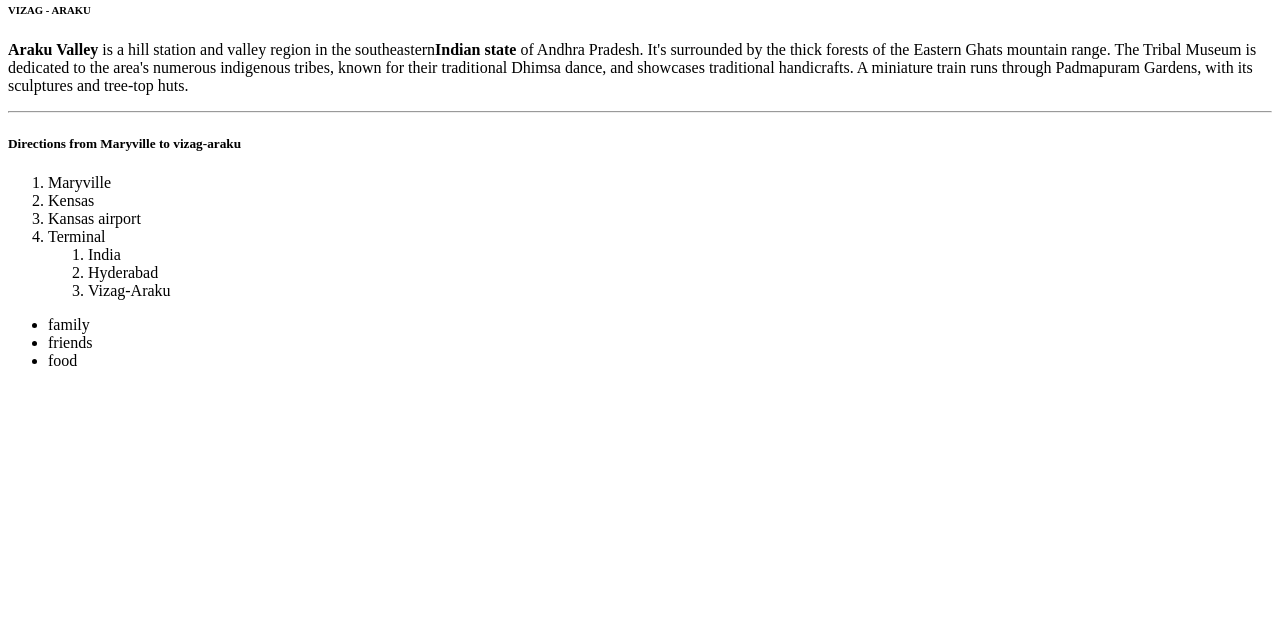
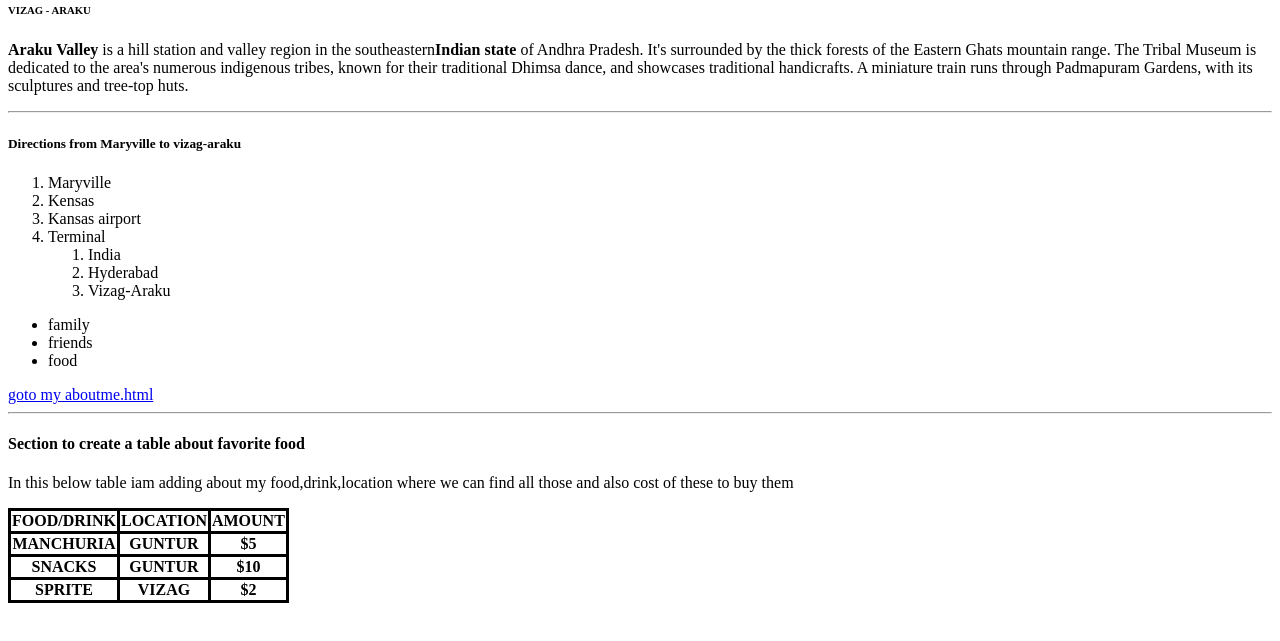
Before and after one commit to 44-563-WebApps-F21/webapps-f21-assignment-3-GantaRadhika, a plain HTML site: page index.html in a window 1280 px wide. Shown: the part 79-720 px from the top of the page. Drawn offline with Linux system fonts and the light colour scheme.

Commit message:
Added index file

```diff
--- a/index.html
+++ b/index.html
@@ -36,6 +36,35 @@
            <li>friends</li>
            <li>food</li>
        </ul>
+       <a href="aboutme.html">goto my aboutme.html</a>
+       <hr>
+       <h4>
+           Section to create a table about favorite food
+       </h4>
+       <p>In this below table iam adding about my food,drink,location where we can find all those and also cost of these to buy them</p>
+       <table style="border-style: solid;border-collapse:collapse;">
+        <tr>
+            <th style="border: solid;">FOOD/DRINK</th>
+            <th style="border: solid;">LOCATION</th>
+            <th style="border: solid;">AMOUNT</th>
+        </tr>
+        <tr>
+            <th style="border: solid;">MANCHURIA</th>
+            <th style="border: solid;">GUNTUR</th>
+            <th style="border: solid;">$5</th>
+        </tr>
+             <th style="border: solid;">SNACKS</th>
+             <th style="border: solid;">GUNTUR</th>
+             <th style="border: solid;">$10</th>
+         <tr>
+            <th style="border: solid;">SPRITE</th>
+            <th style="border: solid;">VIZAG</th>
+            <th style="border: solid;">$2</th>
+          </tr>
+
+                </table>
+
+
 
 
     </body>
```
